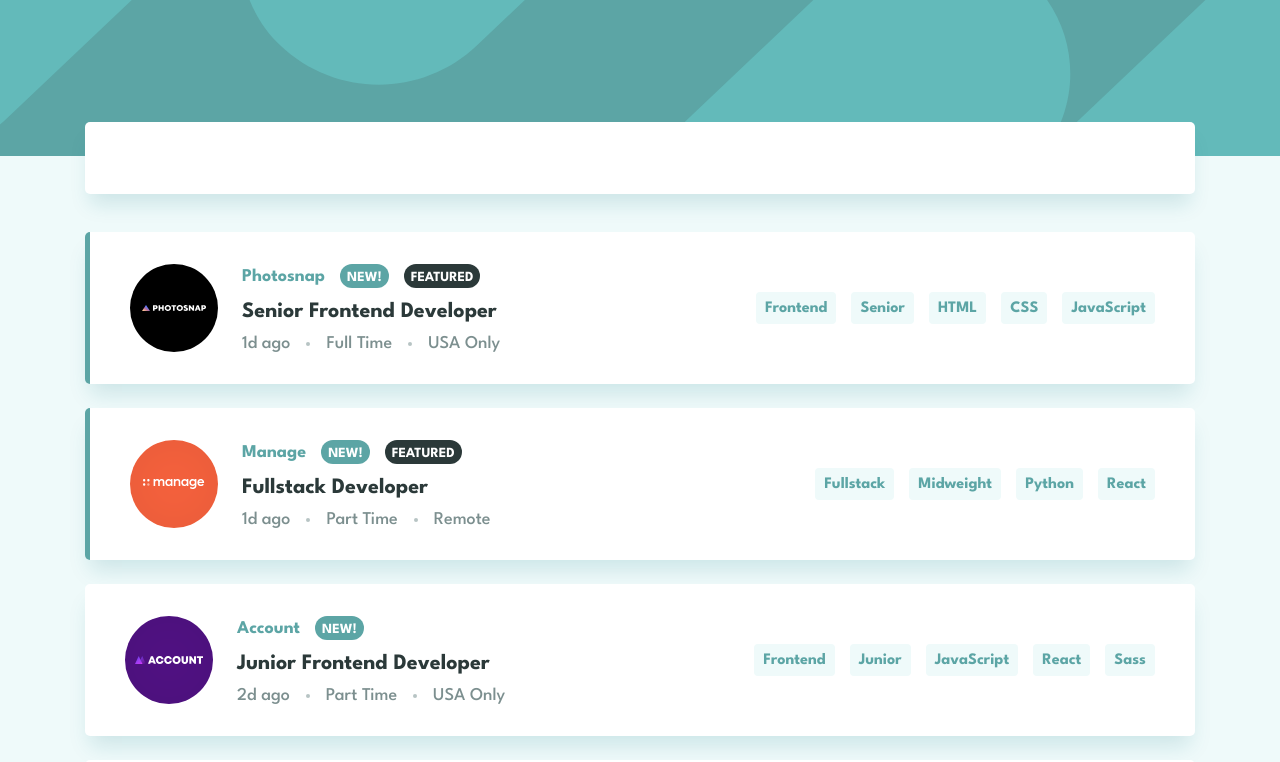
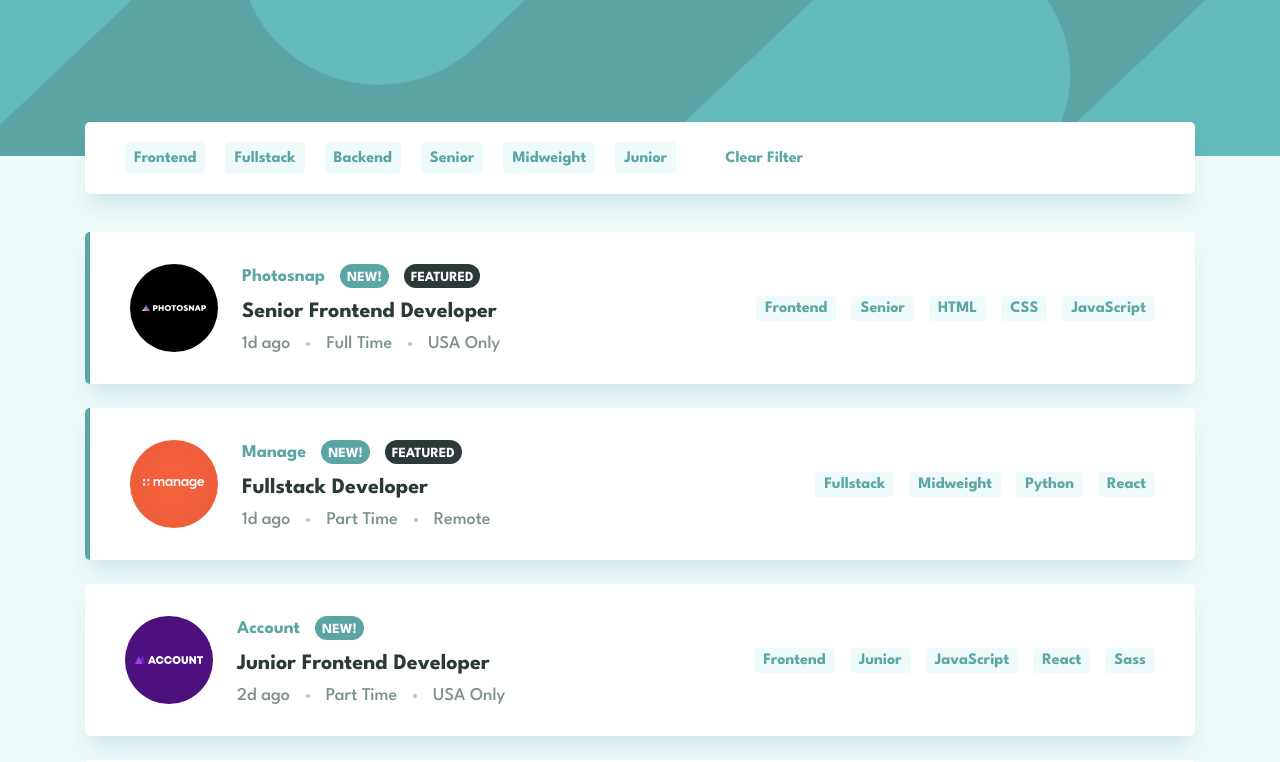
Before and after one commit to EdwinSch/react-joblisting-filters, a React (Vite) app: page / in a window 1280 px wide. Shown: the top 762 px of the page. Built offline with nearby package versions, Linux system fonts and the light colour scheme.

Commit message:
add: filter buttons on top

```diff
--- a/src/App.jsx
+++ b/src/App.jsx
@@ -2,14 +2,35 @@ import { useState } from "react";
 import JobsOverview from "./components/JobsOverview";
 import data from "./data.json";
 
+// Map buttons from data
+const mapRoles = data.map((item) => item.role);
+const rolesSet = new Set(mapRoles);
+const mapLevels = data.map((item) => item.level);
+const levelsSet = new Set(mapLevels);
+
+const newBtnsCollection = [...rolesSet, ...levelsSet, "clear filter"];
+
 function App() {
   const [jobs, setJobs] = useState(data);
+  const [buttons, setButtons] = useState(newBtnsCollection);
+
+  // Filter Function
+  const filterJobs = (cat) => {
+    if (cat === "clear filter") {
+      setJobs(data);
+      return;
+    }
+
+    const newJobs = data.filter((job) => job.role === cat || job.level === cat);
+    console.log(cat);
+    setJobs(newJobs);
+  };
 
   return (
     <>
       <header>{/* CSS dynamic */}</header>
       <main>
-        <JobsOverview jobs={jobs} />
+        <JobsOverview jobs={jobs} buttons={buttons} filterJobs={filterJobs} />
       </main>
     </>
   );
--- a/src/components/JobsOverview.jsx
+++ b/src/components/JobsOverview.jsx
@@ -1,9 +1,22 @@
 import Job from "./Job";
 
-const JobsOverview = ({ jobs }) => {
+const JobsOverview = ({ jobs, buttons, filterJobs }) => {
   return (
     <section className="jobs-container">
-      <div className="selected-labels-container">{/* labels */}</div>
+      <div className="selected-labels-container">
+        {buttons.map((button, index) => {
+          return (
+            <button
+              key={button}
+              type="button"
+              className="btn"
+              onClick={() => filterJobs(button)}
+            >
+              {button}
+            </button>
+          );
+        })}
+      </div>
       {jobs.map((job) => {
         return <Job key={job.id} {...job} />;
       })}
--- a/src/components/Labels.jsx
+++ b/src/components/Labels.jsx
@@ -1,18 +1,14 @@
 const Labels = ({ role, level, languages }) => {
   return (
     <div className="labels-wrapper">
-      <button type="button" className="filter-btn">
-        {role}
-      </button>
-      <button type="button" className="filter-btn">
-        {level}
-      </button>
+      <div className="flag-static">{role}</div>
+      <div className="flag-static">{level}</div>
 
       {languages.map((lang, index) => {
         return (
-          <button key={index} type="button" className="filter-btn">
+          <div key={index} className="flag-static">
             {lang}
-          </button>
+          </div>
         );
       })}
     </div>
--- a/src/styles/main.scss
+++ b/src/styles/main.scss
@@ -74,13 +74,18 @@ main {
 }
 
 .selected-labels-container {
+  padding: 20px 40px;
   position: absolute;
   top: -110px;
-  height: 72px;
+  height: auto;
   width: 100%;
   background: white;
   border-radius: 5px;
   box-shadow: $shadow;
+
+  display: flex;
+  flex-wrap: wrap;
+  gap: 20px;
 }
 
 .job-wrapper {
@@ -220,8 +225,9 @@ main {
   display: flex;
   flex-wrap: wrap;
   gap: 15px;
+}
 
-  .filter-btn {
+.btn {
   display: block;
   padding: 0px 9px;
   height: 32px;
@@ -235,10 +241,39 @@ main {
   cursor: pointer;
   transition: 300ms ease;
 }
-  .filter-btn:hover {
+.btn:hover {
   color: white;
   background: $primary;
 }
+.clear {
+  margin-left: 20px;
+  background: none;
+}
+.clear:hover {
+  color: $primary;
+  background: none;
+  text-decoration: underline;
+}
+
+.btn:last-child {
+  margin-left: 20px;
+  background: none;
+  text-transform: capitalize;
+}
+.btn:last-child:hover {
+  color: $primary;
+  background: none;
+  text-decoration: underline;
+}
+
+.flag-static {
+  padding: 5px 9px;
+  font-size: 1rem;
+  font-weight: 700;
+  color: $primary;
+  border-radius: 4px;
+  border: none;
+  background: $background;
 }
 
 @media screen and (max-width: 1000px) {
```
Lines whose indentation alone changed are shown as unchanged.
